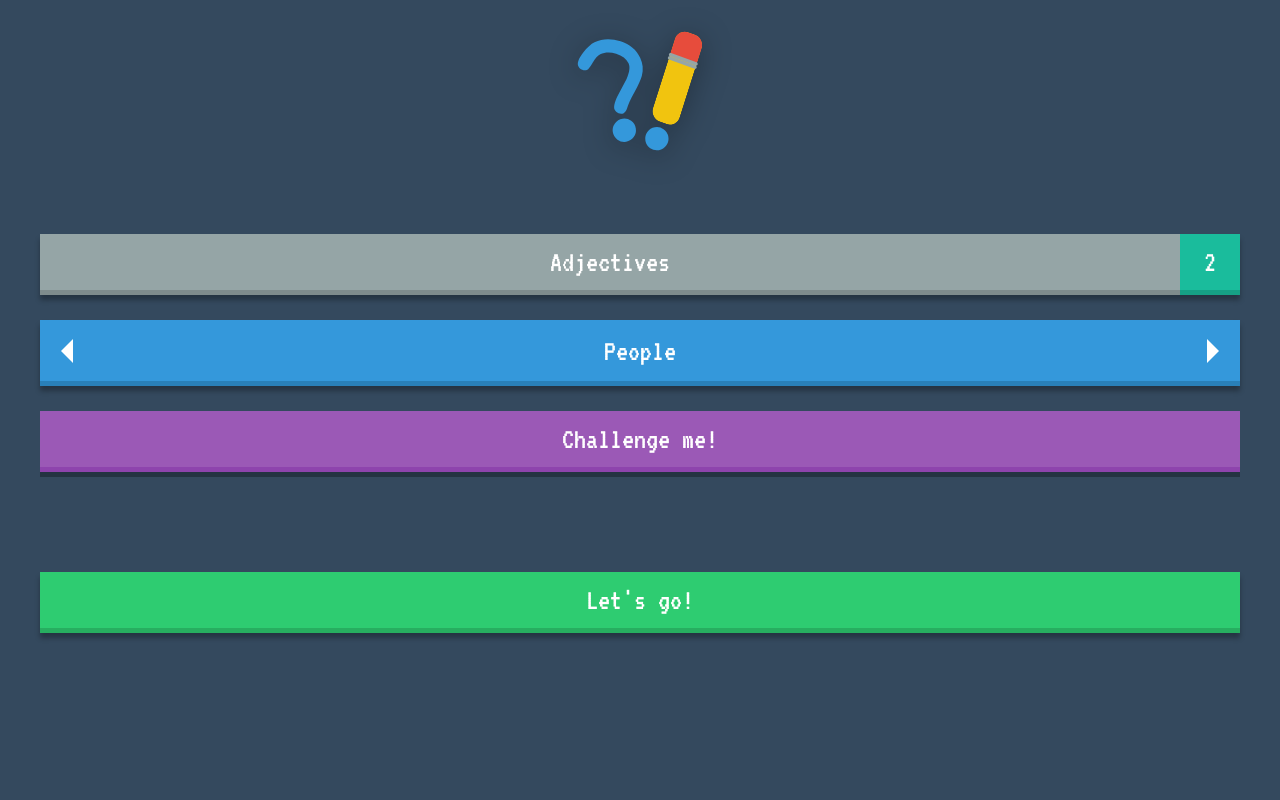
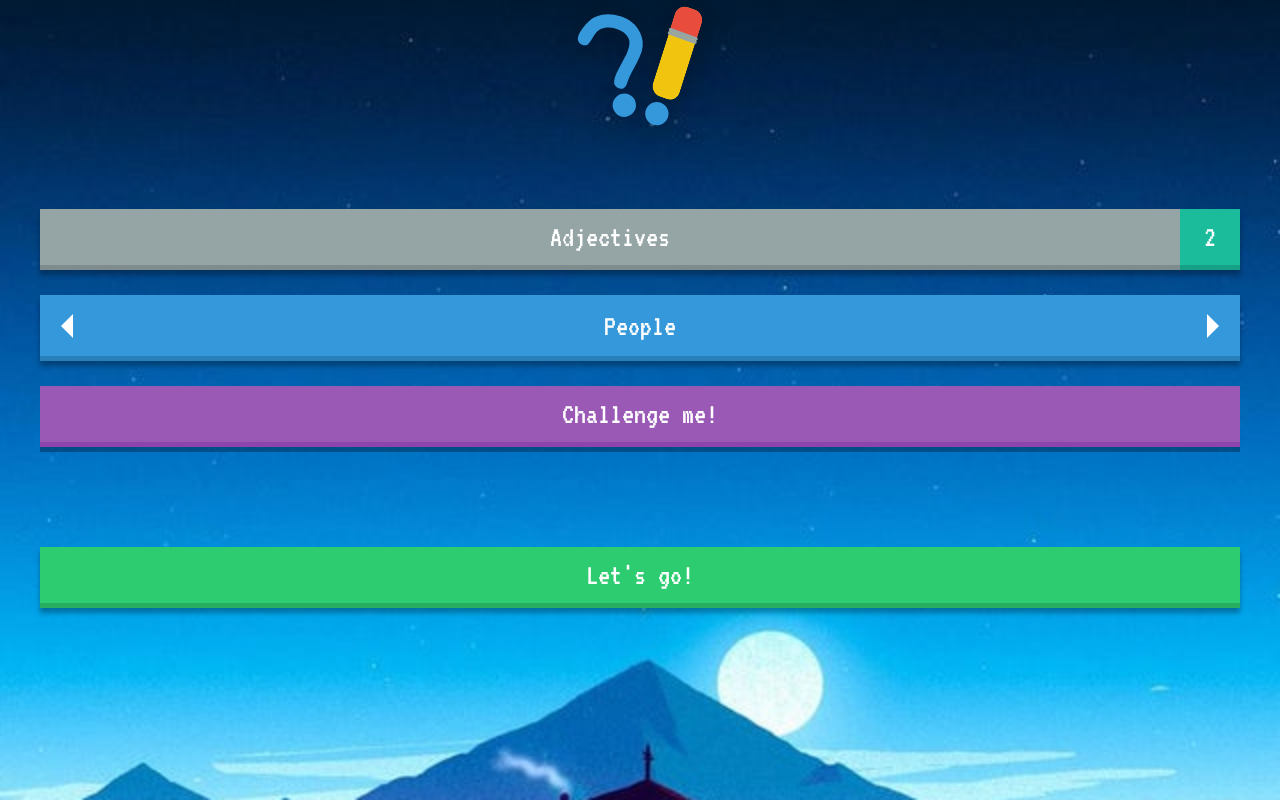
Before and after one commit to schatt3npakt/madprompts-app, a Vue app: page / in a window 1280 px wide. Built offline with nearby package versions, Linux system fonts and the light colour scheme.

Commit message:
updated milestones

```diff
--- a/src/components/TheAppView.vue
+++ b/src/components/TheAppView.vue
@@ -91,16 +91,23 @@ export default Vue.extend({
   }
 
   .app-view {
-      background-color: colors.$wet-asphalt;
+      background-image: url(../assets/img/bg.jpg);
+      background-position: top 0 left 0;
+      background-size: cover;
       height: 100%;
       margin: 0;
       overflow: hidden;
       width: 100%;
 
       &__container {
-          margin: 25px auto 40px auto;
-          max-width: calc(100% - 80px);
-          width: 100%;
+        margin: 25px auto 40px auto;
+        max-width: calc(100% - 80px);
+        width: 100%;
+
+        @media screen and (min-width: 768px) {
+          margin: 0 auto 40px auto;
+          padding: 0 25px;
+        }
 
         .logo {
           display: block;
```
Also changed, not shown: notes/milestones.md (+15 -0 lines), src/assets/img/bg.jpg (added).
